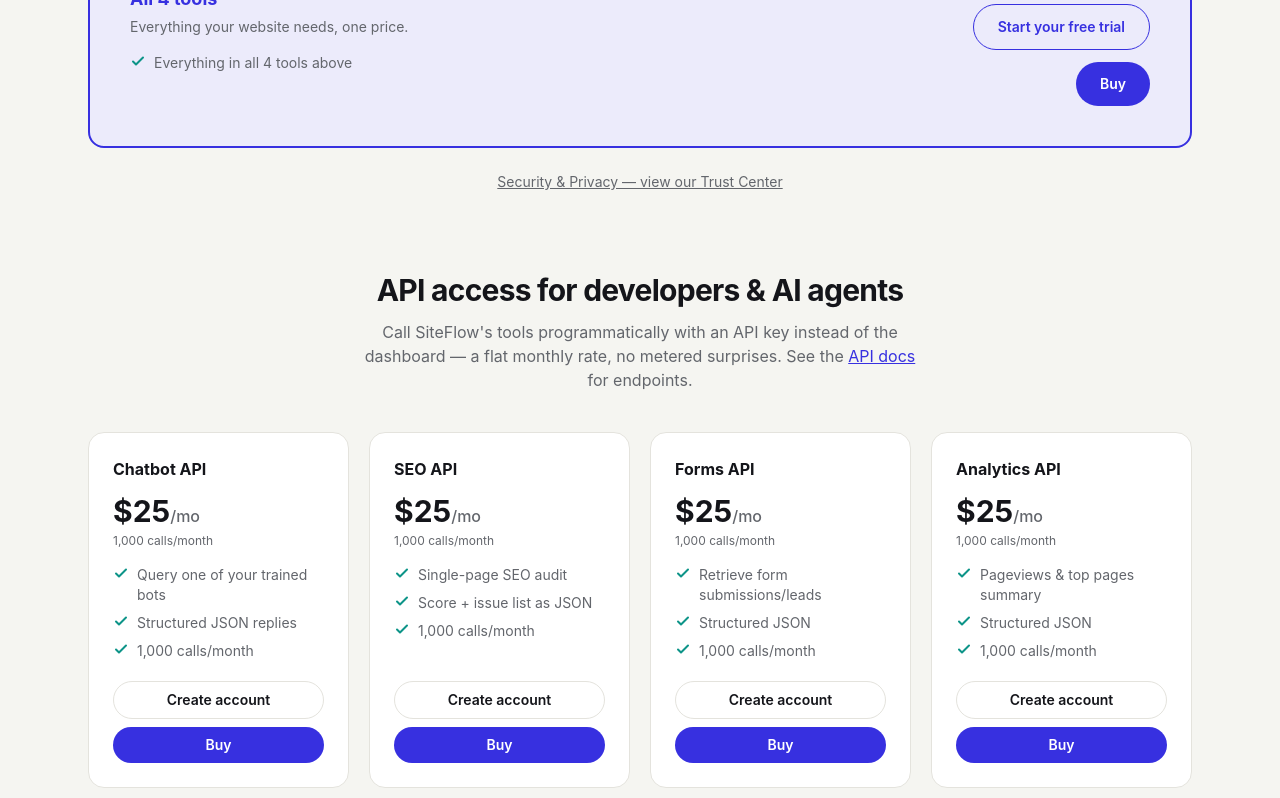
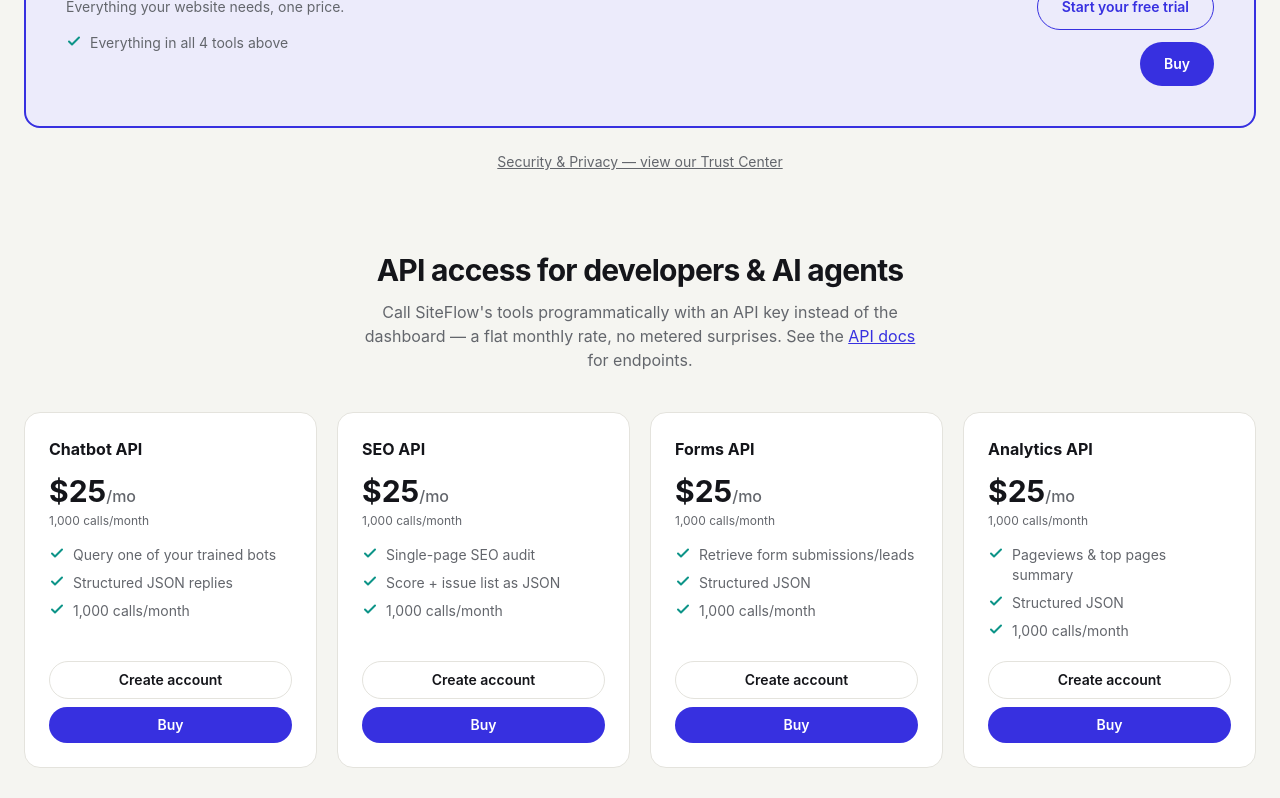
Before and after one commit to sifathassan010-max/siteflow, a Next.js app: page /pricing in a window 1280 px wide. Shown: the part 1003-1801 px from the top of the page. Built offline with nearby package versions, Linux system fonts and the light colour scheme; no server answers.

Commit message:
Add files via upload

```diff
--- a/src/app/pricing/page.tsx
+++ b/src/app/pricing/page.tsx
@@ -37,7 +37,7 @@ export default function PricingPage() {
     <div className="min-h-screen">
       <Nav />
 
-      <main className="mx-auto max-w-6xl px-6 py-16">
+      <main className="mx-auto max-w-7xl px-6 py-16">
         <div className="text-center">
           <h1 className="text-3xl font-bold tracking-tight sm:text-4xl">
             Simple pricing
--- a/src/app/tools/page.tsx
+++ b/src/app/tools/page.tsx
@@ -58,7 +58,7 @@ export default function FreeToolsPage() {
     <div className="min-h-screen">
       <Nav />
 
-      <main className="mx-auto max-w-6xl px-6 py-16">
+      <main className="mx-auto max-w-7xl px-6 py-16">
         <div className="text-center">
           <h1 className="text-3xl font-bold tracking-tight sm:text-4xl">
             Free tools for your website
```
